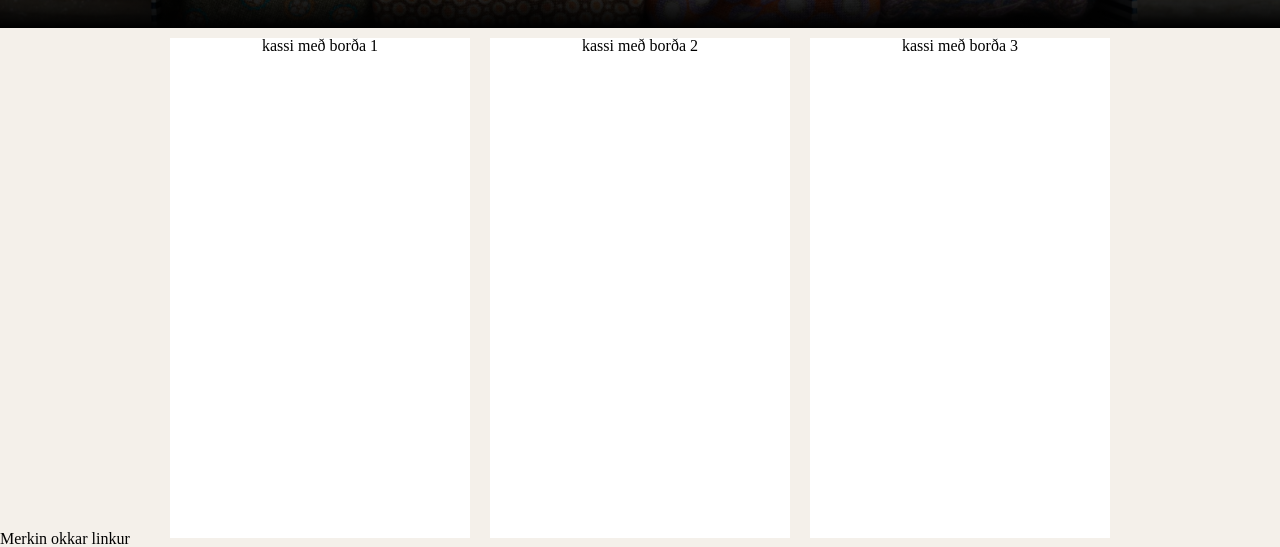
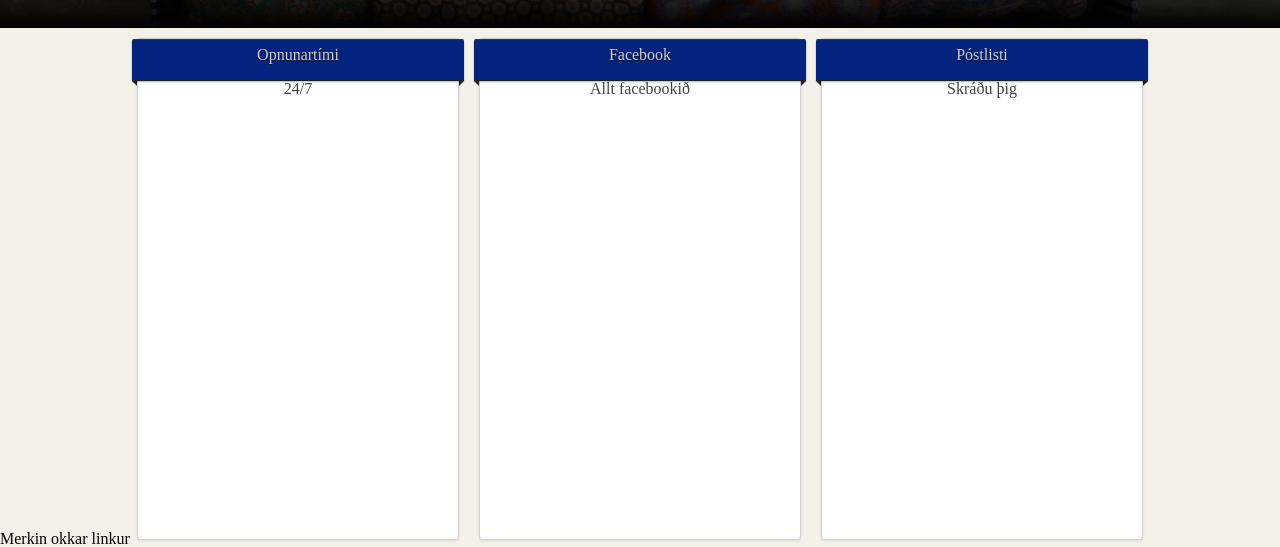
Before and after one commit to kiddi/HG, a plain HTML site: page index.html in a window 1280 px wide. Shown: the part 802-1349 px from the top of the page. Drawn offline with Linux system fonts and the light colour scheme.

Commit message:
Added ribbon

```diff
--- a/index.html
+++ b/index.html
@@ -34,9 +34,18 @@
 	</div>
 <section id="info">
 		<div class="container">
-			<div class="contentbox">kassi með borða 1</div>
-			<div class="contentbox">kassi með borða 2</div>
-			<div class="contentbox">kassi með borða 3</div>
+			<div class="ribbon">
+			    <h3>Opnunartími</h3>
+			    <p>24/7</p>
+			</div>
+			<div class="ribbon">
+			    <h3>Facebook</h3>
+			    <p>Allt facebookið</p>
+			</div>
+			<div class="ribbon">
+			    <h3>Póstlisti</h3>
+			    <p>Skráðu þig</p>
+			</div>
 		</div>
 	<div class="scrollbutton">Merkin okkar linkur</div>
 </section>
--- a/style.css
+++ b/style.css
@@ -161,10 +161,57 @@ body {
 	height: 500px;
 	margin: 10px;
 	background-color: rgb(255, 255, 255);
-
-
 }
 
 .scrollbutton {
 	position: absolute;
 }
+
+/* Ribbons */
+
+/* vendor prefixes removed for clarity */
+.ribbon {
+    width: 300px;
+    height: 500px;
+    margin: 10px 10px;
+    padding: 0 10px 0;
+    position: relative;
+    color: #444;
+    background: #fff;
+    border: 1px solid #d2d2d2;
+    border-radius: 3px;
+    box-shadow: 0 1px 3px rgba(0,0,0,0.1);
+    float: left;
+}
+.ribbon h3 {
+    display: block;
+    height: 30px;
+    line-height: 1.3;
+    width: 312px;
+    margin: 0;
+    padding: 5px 10px;
+    position: relative;
+    left: -16px;
+    color: #cfcfcf;
+    text-shadow: 0 1px 1px #111;
+    border-top: 1px solid #363636;
+    border-bottom: 1px solid #202020;
+    background: rgb(5, 36, 127);
+    background: linear-gradient(top, #383838 0%, #262626 100%);
+    border-radius: 2px 2px 0 0;
+    box-shadow: 0 1px 2px rgba(0,0,0,0.3);
+}
+.ribbon h3::before,
+.ribbon h3::after {
+    content: '';
+    display: block;
+    width: 0;
+    height: 0;
+    position: absolute;
+    bottom: -11px;
+    z-index: -10;
+    border: 5px solid;
+    border-color: #242424 transparent transparent transparent;
+}
+.ribbon h3::before {left: 0;}
+.ribbon h3::after {right: 0;}
```
